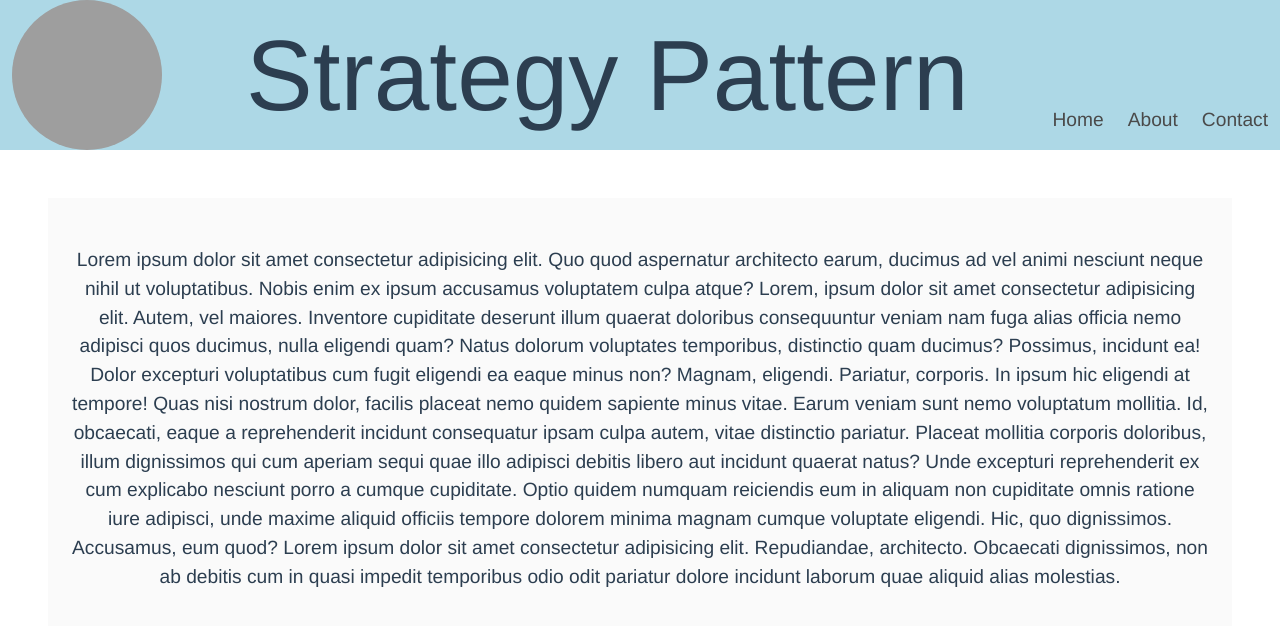
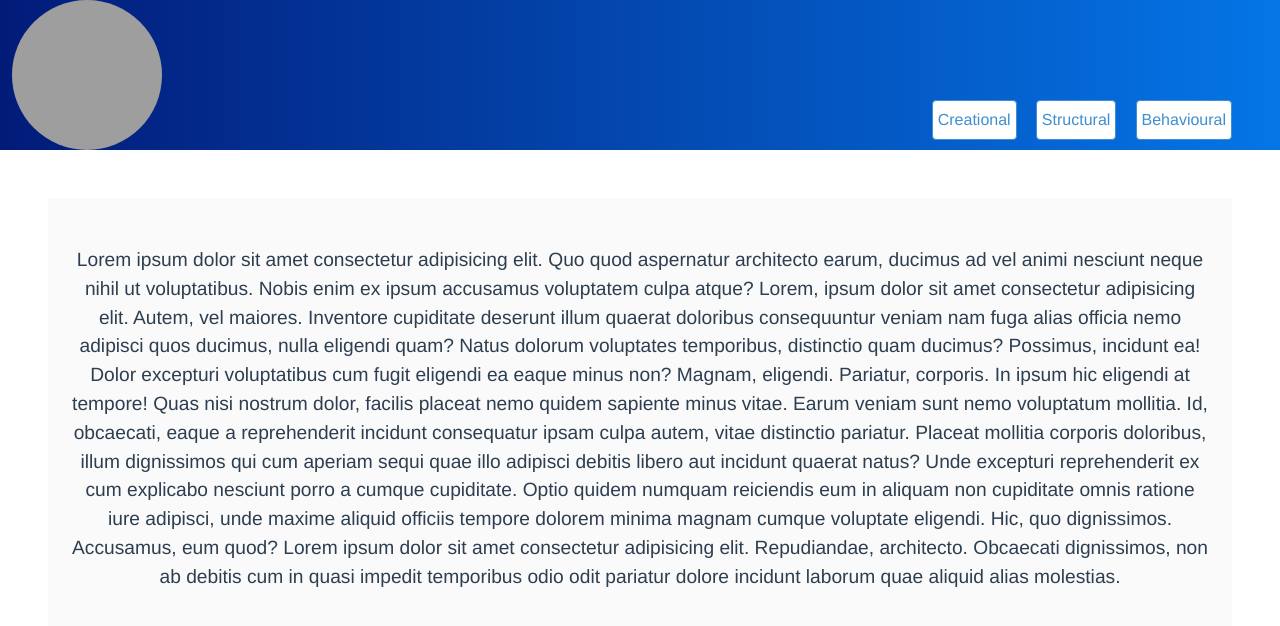
Before and after one commit to ankitprahladsoni/blog-post, a Vue app: page /#/ in a window 1280 px wide. Shown: the top 626 px of the page. Built offline with nearby package versions, Linux system fonts and the light colour scheme; grey boxes are pictures that could not be loaded.

Commit message:
Added menu dropdown to navbar

```diff
--- a/src/App.vue
+++ b/src/App.vue
@@ -11,7 +11,7 @@
 
 <script lang="ts">
 import Vue from 'vue';
-import Header from '@/components/Header.vue';
+import Header from '@/components/header/Header.vue';
 import Footer from '@/components/Footer.vue';
 export default Vue.extend({
   components: {
--- a/src/components/Header.vue
+++ b/src/components/header/Header.vue
@@ -1,6 +1,6 @@
 <template>
   <section class="section expand" id="navbar-section">
-    <nav class="navbar is-fixed-top expand" role="navigation" aria-label="main navigation" style="background: lightblue;">
+    <nav class="navbar is-fixed-top expand" role="navigation" aria-label="main navigation">
       <div class="navbar-brand">
         <a class="navbar-item" href="#" id="avatarDiv">
           <img src="https://avatars2.githubusercontent.com/u/8023641" alt="avatar">
@@ -11,22 +11,7 @@
           <span aria-hidden="true">asdfasdfsd</span>
         </a>
       </div>
-      <div id="title" class="expand">
-        Strategy Pattern
-      </div>
-      <div class="navbar-menu">
-        <div class="navbar-end">
-          <a class="navbar-item">
-            Home
-          </a>
-          <a class="navbar-item">
-            About
-          </a>
-          <a class="navbar-item">
-            Contact
-          </a>
-        </div>
-      </div>
+      <nav-menu/>
     </nav>
   </section>
 </template>
@@ -34,13 +19,16 @@
 <script lang="ts">
 import Vue from 'vue';
 import HTMLUtils from '@/utils/HTMLUtils';
+import NavMenu from './NavMenu.vue';
 export default Vue.extend({
+  components: {
+    NavMenu,
+  },
   mounted() {
     window.addEventListener('scroll', e => {
       const elements = HTMLUtils.getAllElementBySelectors(
         'nav',
         '#navbar-section',
-        '#title',
       );
 
       window.scrollY ? this.collapse(elements) : this.expand(elements);
@@ -92,12 +80,6 @@ nav.expand {
   height: $expandedHeight;
   align-items: flex-end;
   transition: all 0.5s ease;
-
-  div div.navbar-menu {
-    transition: all 0.5s ease;
-    height: $expandedHeight;
-    align-items: flex-end;
-  }
 }
 
 nav.collapse {
@@ -106,11 +88,6 @@ nav.collapse {
   transition: all 0.5s ease;
 
   div {
-    div.navbar-menu {
-      transition: all 0.5s ease;
-      height: $collapsedHeight;
-    }
-
     a img {
       transition: all 0.5s ease;
       height: $collapsedHeight;
@@ -128,23 +105,11 @@ nav.collapse {
   }
 }
 
-#title {
-  width: 100%;
-  text-align: center;
-  font-family: unset;
-
-  &.expand {
-    font-size: 100px;
-    transition: all 0.5s ease;
-  }
-
-  &.collapse {
-    font-size: 40px;
-    transition: all 0.5s ease;
-  }
-}
-
 #avatarDiv {
   padding-bottom: 0px;
 }
+
+.navbar{
+  background: linear-gradient(to left, #0575E6 0%, #021B79 100%);
+}
 </style>
--- /dev/null
+++ b/src/components/header/NavMenu.vue
@@ -0,0 +1,171 @@
+<template>
+    <div class="navbar-end">
+        <nav class="top">
+            <div class="dropdownBackground">
+                <span class="arrow"></span>
+            </div>
+            <ul class="menu-items">
+                <li @mouseenter.self="handleEnter" @mouseleave.self="handleLeave" v-for="menuItem in menuItems" :key="menuItem.title">
+                    <a class="button is-info is-outlined">
+                        {{menuItem.title}}
+                    </a>
+                    <ul class="dropdown courses">
+                        <li v-for="pattern in menuItem.patterns" :key="pattern.value">
+                            <a :href="pattern.link">{{pattern.name}}</a>
+                        </li>
+                    </ul>
+                </li>
+            </ul>
+        </nav>
+    </div>
+</template>
+
+<script lang="ts">
+import { Vue, Component } from 'vue-property-decorator';
+import HTMLUtils from '@/utils/HTMLUtils';
+@Component
+export default class NavMenu extends Vue {
+  private menuItems = [
+    {
+      title: 'Creational',
+      patterns: [{ name: 'Factory Pattern', link: '#' }],
+    },
+    {
+      title: 'Structural',
+      patterns: [{ name: 'Adapter Pattern', link: '#' }],
+    },
+    {
+      title: 'Behavioural',
+      patterns: [{ name: 'Strategy Pattern', link: '#' }],
+    },
+  ];
+
+  private handleEnter(event: MouseEvent) {
+    const el = event.target as HTMLElement;
+    const background = HTMLUtils.getHTMLElementBySelector(
+      '.dropdownBackground',
+    );
+    el.classList.add('trigger-enter');
+    setTimeout(
+      () =>
+        el.classList.contains('trigger-enter') &&
+        el.classList.add('trigger-enter-active'),
+      150,
+    );
+    background.classList.add('open');
+    const nav = HTMLUtils.getHTMLElementBySelector('.top');
+    const dropdown = HTMLUtils.getHTMLElementByElAndSelector(el, '.dropdown');
+
+    const dropdownCoords = dropdown.getBoundingClientRect();
+    const navCoords = nav.getBoundingClientRect();
+
+    const coords = {
+      height: dropdownCoords.height,
+      width: dropdownCoords.width,
+      top: dropdownCoords.top - navCoords.top,
+      left: dropdownCoords.left - navCoords.left,
+    };
+
+    background.style.setProperty('width', `${coords.width}px`);
+    background.style.setProperty('height', `${coords.height}px`);
+    background.style.setProperty(
+      'transform',
+      `translate(${coords.left}px, ${coords.top}px)`,
+    );
+  }
+
+  private handleLeave(event: MouseEvent) {
+    const el = event.target as HTMLElement;
+    const background = HTMLUtils.getHTMLElementBySelector(
+      '.dropdownBackground',
+    );
+    el.classList.remove('trigger-enter', 'trigger-enter-active');
+    background.classList.remove('open');
+  }
+}
+</script>
+
+<style lang="scss" scoped>
+nav ul {
+  display: flex;
+}
+
+.menu-items {
+  margin-right: 2em;
+  li {
+    position: relative;
+    display: flex;
+    justify-content: center;
+    padding: 0.5em 0.5em;
+    a {
+      text-decoration: none;
+      padding: 5px 5px;
+    }
+  }
+}
+
+.dropdown {
+  opacity: 0.5;
+  position: absolute;
+  overflow: hidden;
+  padding: 20px;
+  top: -40px;
+  border-radius: 2px;
+  transition: all 0.5s;
+  transform: translateY(100px);
+  will-change: opacity;
+  display: none;
+}
+
+.trigger-enter .dropdown {
+  display: block;
+}
+
+.trigger-enter-active .dropdown {
+  opacity: 1;
+}
+
+.dropdownBackground {
+  width: 100px;
+  height: 100px;
+  position: absolute;
+  background: rgb(68, 112, 255);
+  border-radius: 4px;
+  box-shadow: 0 50px 100px rgba(50, 50, 93, 0.1),
+    0 15px 35px rgba(50, 50, 93, 0.15), 0 5px 15px rgba(0, 0, 0, 0.1);
+  transition: all 0.3s, opacity 0.1s, transform 0.2s;
+  transform-origin: 50% 0;
+  display: flex;
+  justify-content: center;
+  opacity: 0;
+}
+
+.dropdownBackground.open {
+  opacity: 1;
+}
+
+.arrow {
+  position: absolute;
+  width: 20px;
+  height: 20px;
+  display: block;
+  background: rgb(68, 112, 255);
+  transform: translateY(-50%) rotate(45deg);
+}
+
+.courses {
+  min-width: 300px;
+}
+
+.dropdown a {
+  text-decoration: none;
+  color: white;
+}
+
+.button.is-info.is-outlined {
+  background: #fff;
+  &:hover {
+    background: #209cee;
+  }
+}
+</style>
--- a/src/utils/HTMLUtils.ts
+++ b/src/utils/HTMLUtils.ts
@@ -9,6 +9,17 @@ export default class HTMLUtils {
     return selectors.map(s => document.querySelector(s) as Element);
   }
 
+  public static getHTMLElementBySelector(selector: string) {
+    return document.querySelector(selector) as HTMLElement;
+  }
+
+  public static getHTMLElementByElAndSelector(
+    el: HTMLElement,
+    selector: string,
+  ) {
+    return el.querySelector(selector) as HTMLElement;
+  }
+
   public static getIndexToScroll() {
     const height: number = window.scrollY + 100;
     return this.getAllElementsBySelector(this.headingSelector)
@@ -17,5 +28,6 @@ export default class HTMLUtils {
       .pop();
   }
 
-  private static readonly headingSelector: string = 'h1[id="sectionSubHeading"]';
+  private static readonly headingSelector: string =
+    'h1[id="sectionSubHeading"]';
 }
```
